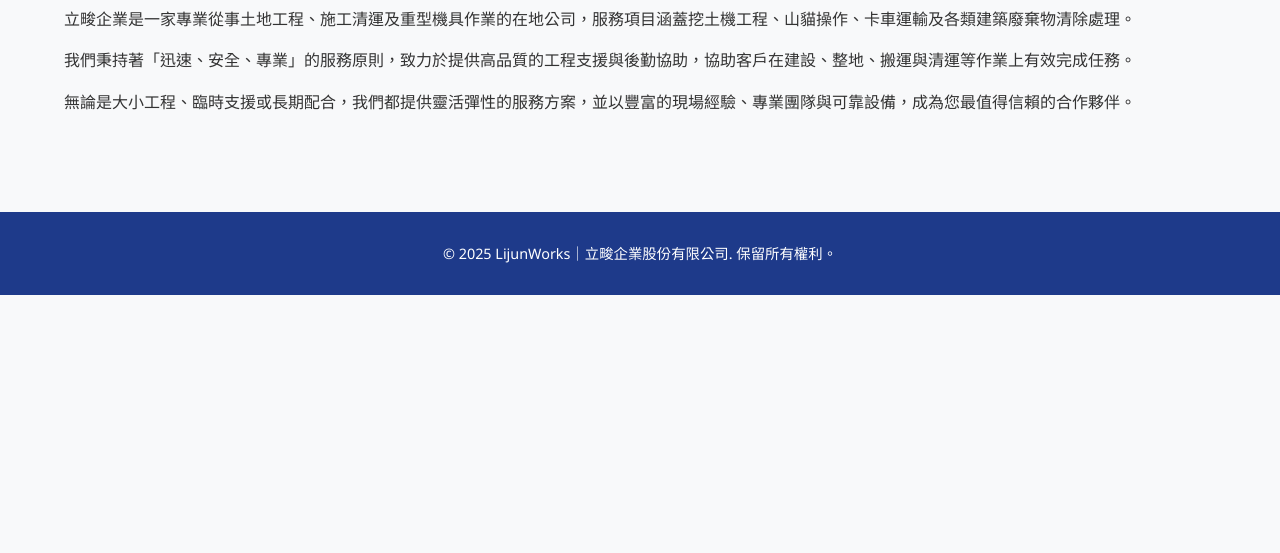
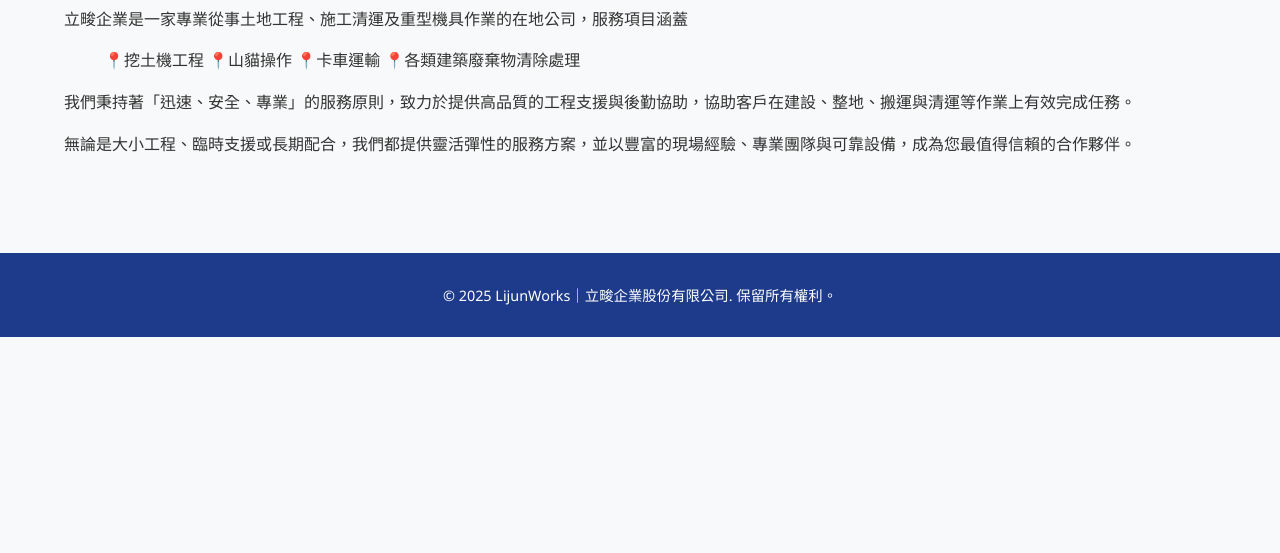
Before and after one commit to foung1027/LijunWorks, a plain HTML site: page about.html in a window 1280 px wide. Shown: the part 247-800 px from the top of the page. Drawn offline with Linux system fonts and the light colour scheme.

Commit message:
Update about.html

```diff
--- a/about.html
+++ b/about.html
@@ -3,7 +3,7 @@
 <head>
   <meta charset="UTF-8" />
   <meta name="viewport" content="width=device-width, initial-scale=1.0" />
-  <title>關於我們 | LijunWorks</title>
+  <title>關於我們 | 立畯企業股份有限公司</title>
   <link rel="stylesheet" href="style.css" />
 </head>
 <body>
@@ -24,7 +24,15 @@
   <main>
     <section class="container" style="padding: 3rem 1rem;">
       <h2>立畯企業股份有限公司</h2>
-      <p>立畯企業是一家專業從事土地工程、施工清運及重型機具作業的在地公司，服務項目涵蓋挖土機工程、山貓操作、卡車運輸及各類建築廢棄物清除處理。</p>
+      <p>立畯企業是一家專業從事土地工程、施工清運及重型機具作業的在地公司，服務項目涵蓋
+        <p>
+            <ul>
+            📍挖土機工程
+            📍山貓操作
+            📍卡車運輸
+            📍各類建築廢棄物清除處理
+            </ul>
+        </p>
 
       <p>我們秉持著「迅速、安全、專業」的服務原則，致力於提供高品質的工程支援與後勤協助，協助客戶在建設、整地、搬運與清運等作業上有效完成任務。</p>
 
```
